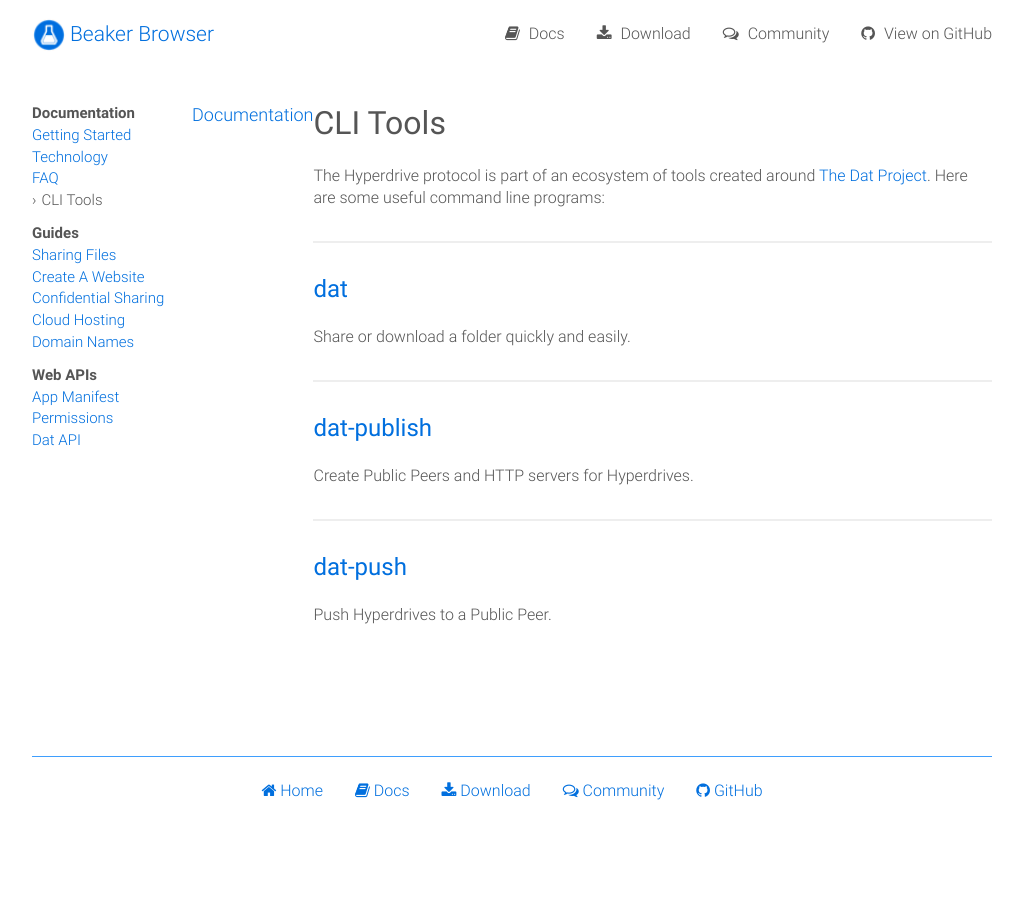
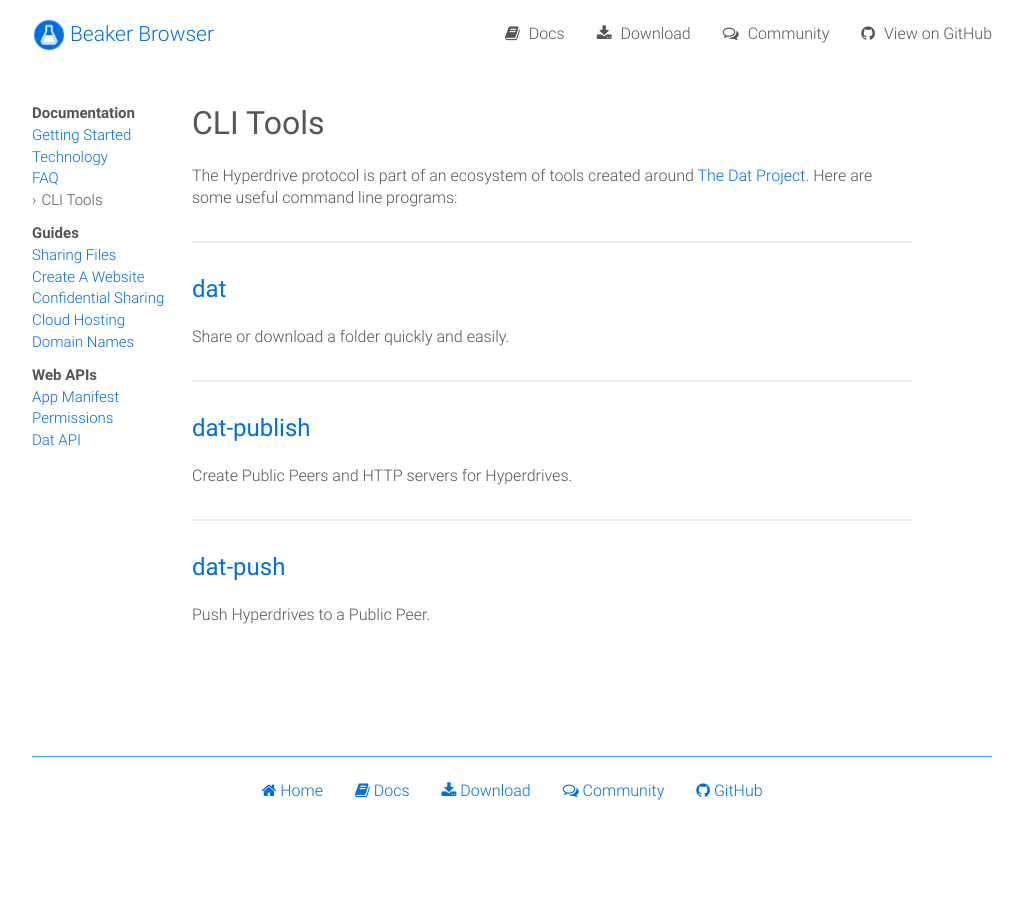
Before and after one commit to beakerbrowser/beakerbrowser.com, a Jekyll site: the page built from _docs/cli.md, in a window 1280 px wide. Shown: the whole page, without its empty margins (128-1151 px from the left). Built offline with Jekyll 4.4.1, drawn with Linux system fonts in a browser that asks for light colours.

Commit message:
fix: add missing nav css

```diff
--- a/css/main.scss
+++ b/css/main.scss
@@ -239,6 +239,9 @@
         margin-right: 5px;
       }
     }
+  }
+  .doc-mininav {
+    display: none;
   }
   .doc-body {
     font-size: 16px;
```
